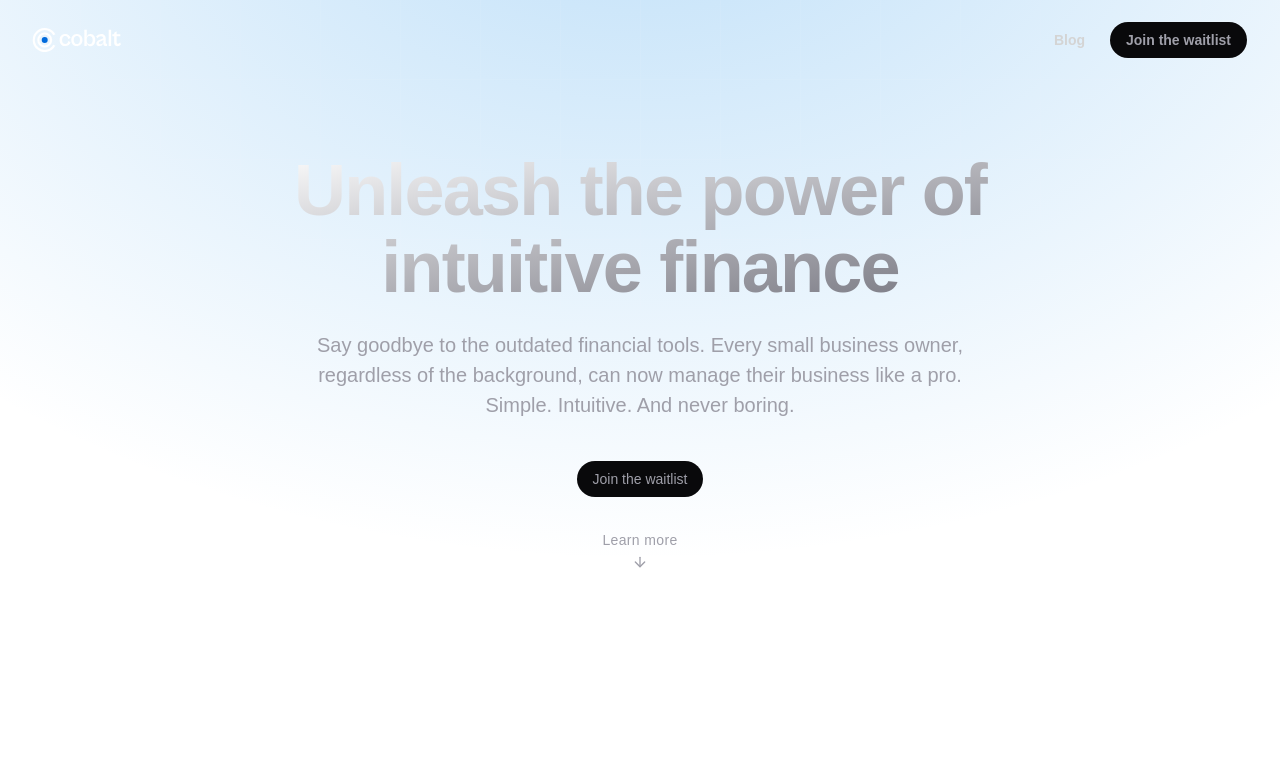
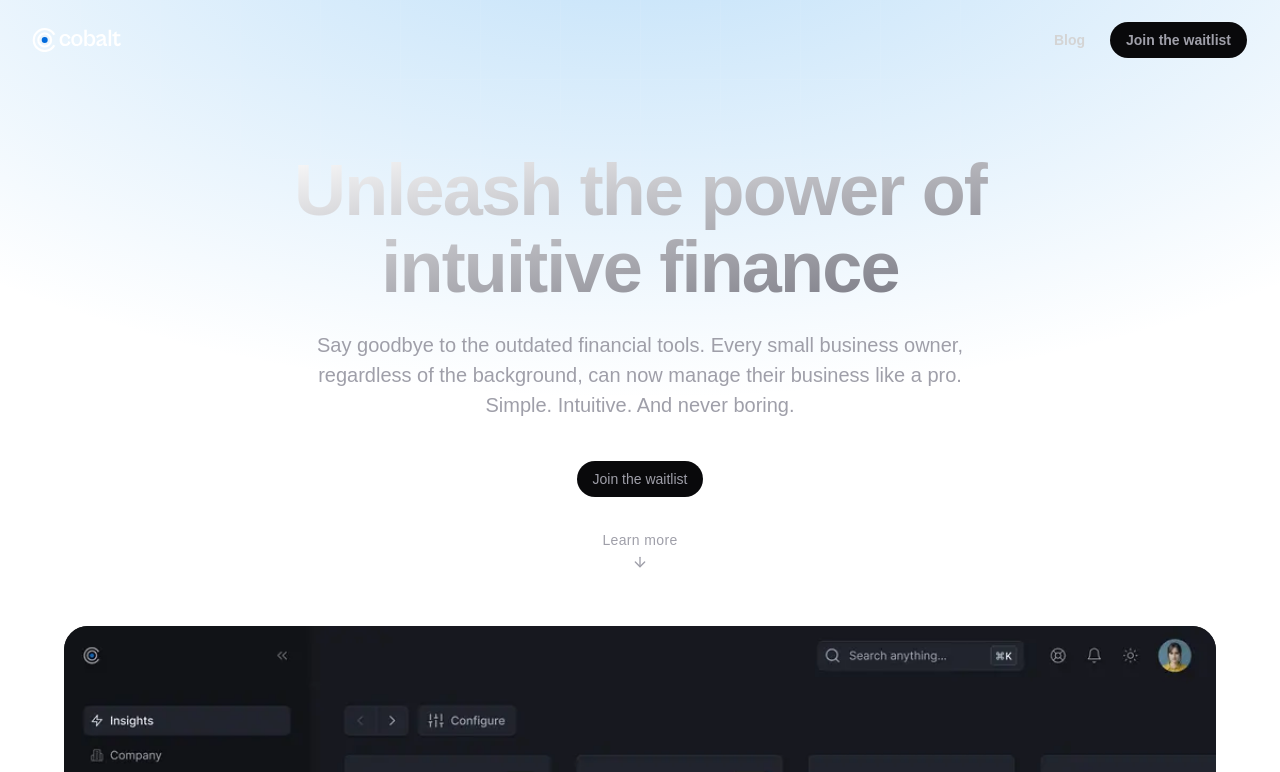
Before and after one commit to VedantPatil-99/Cobalt-clone, a Next.js app: page / in a window 1280 px wide. Shown: the top 772 px of the page. Built offline with nearby package versions, Linux system fonts and the light colour scheme.

Commit message:
Remove unnecessary min-height from Landing section for improved layout

```diff
--- a/src/sections/Landing.tsx
+++ b/src/sections/Landing.tsx
@@ -8,7 +8,7 @@ import { ArrowDown } from "lucide-react";
 const Landing = () => {
   return (
     <>
-      <section className="relative isolate min-h-screen px-10 pt-14">
+      <section className="relative px-10 pt-14">
         <header className="absolute inset-x-0 top-0 z-10">
           <Navbar />
         </header>
```
